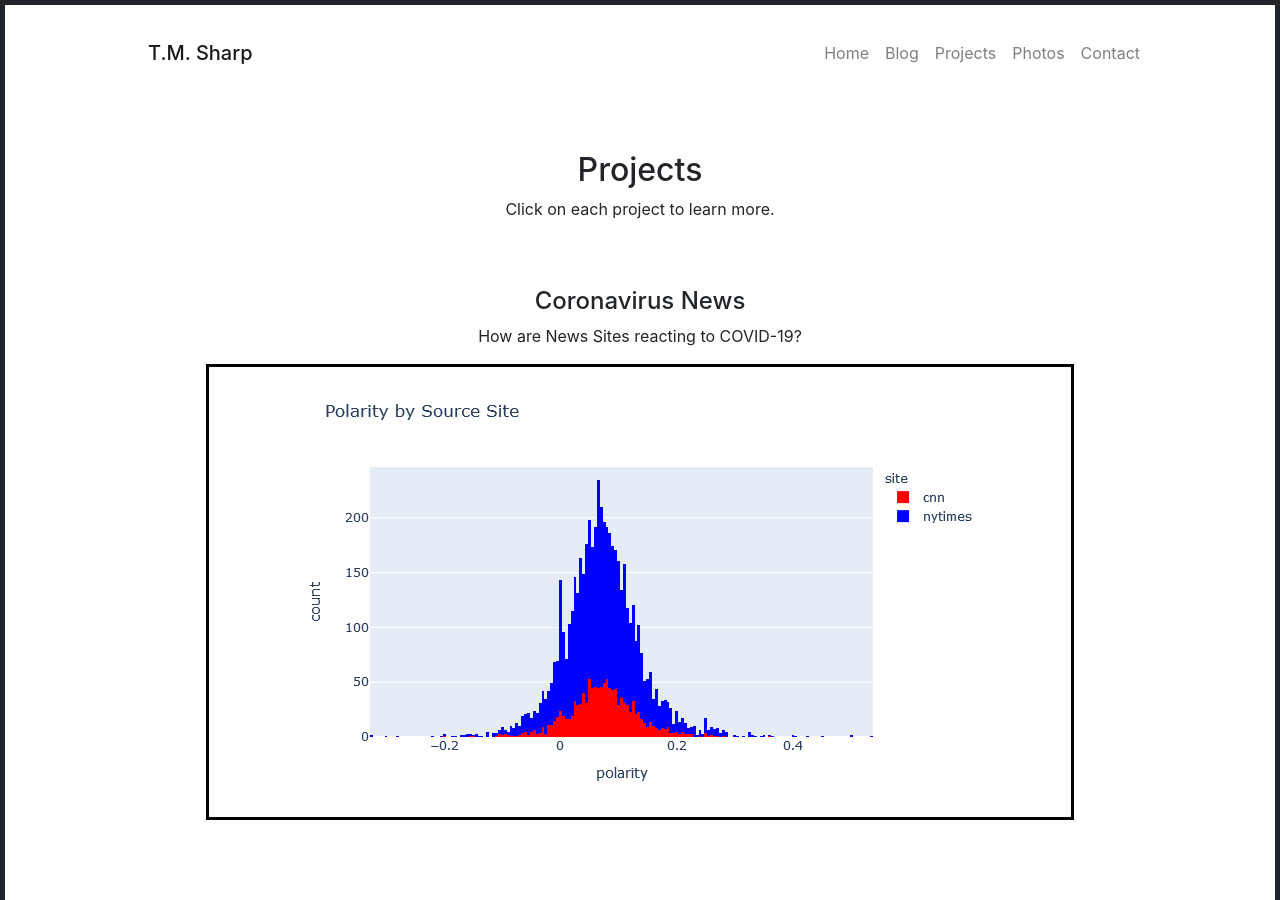
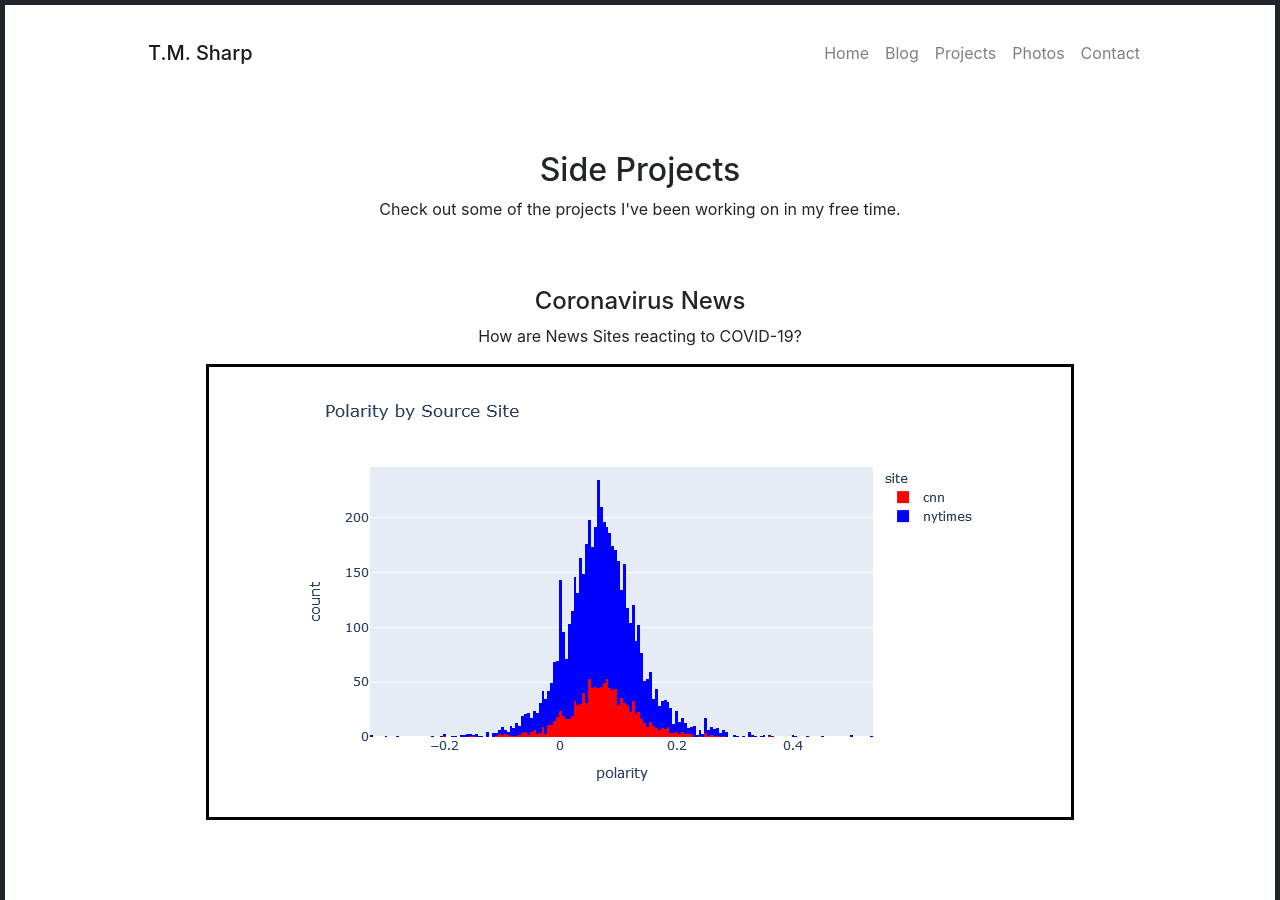
Before and after one commit to tomsharp/tmsharp.github.io, a Jekyll site: the page built from projects.html, in a window 1280 px wide and 900 px high. Built offline with Jekyll 4.4.1, drawn with Linux system fonts in a browser that asks for light colours.

Commit message:
updated subheader on blog and projects

```diff
--- a/blog.html
+++ b/blog.html
@@ -6,7 +6,7 @@ title: T.M. Sharp | Blog
   <div class="inner-container space-y text-center">
     <H2>I Write More than Just Code...</H2>
     <div>
-        Here's some of my latest thoughts and work.
+        Read some of my latest thoughts and work.
     </div>
   </div>
   <div id='subscribe' class='inner-container my-3'>
--- a/projects.html
+++ b/projects.html
@@ -2,8 +2,8 @@
 title: T.M. Sharp | Projects
 ---
 <div class="inner-container space-y text-center">
-    <H2>Projects</H2>
-    <div>Click on each project to learn more.</div>
+    <H2>Side Projects</H2>
+    <div>Check out some of the projects I've been working on in my free time.</div>
     <div class="pt-3 mx-3">
         <div class="inner-container">
             {% for item in site.data.projects %}
```
Also changed, not shown: 2 other files.
